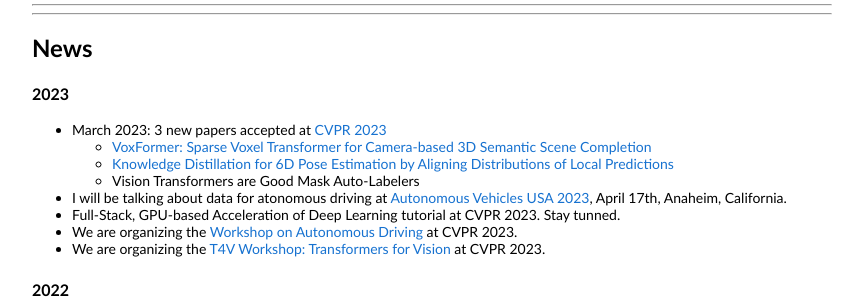
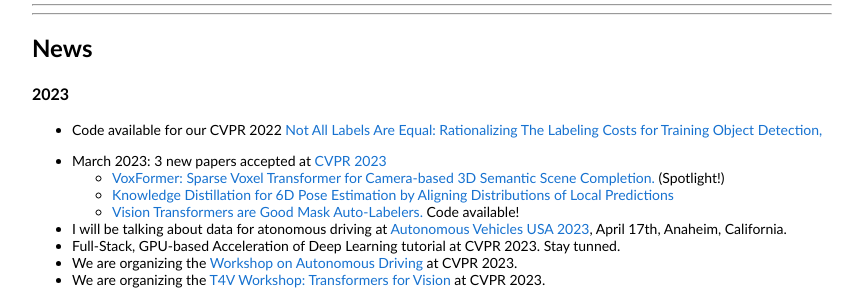
Before and after one commit to alvarezlopezjosem/alvarezlopezjosem.github.io, a plain HTML site: page index.html in a window 1280 px wide. Shown: the part 421-724 px from the top of the page, without its empty margins (208-1071 px from the left). Drawn offline with Linux system fonts and the light colour scheme.

Commit message:
march 2023

```diff
--- a/index.html
+++ b/index.html
@@ -64,10 +64,13 @@
 				<h2><font size="+2">News</font> </h2>
 				<h2><font size="+0">2023</font> </h2>
 				<ul>
+					<li> Code available for our CVPR 2022 <a href="https://github.com/NVlabs/AL-SSL" target="_blank">Not All Labels Are Equal: Rationalizing The Labeling Costs for Training Object Detection,</a> </li>
+				</ul>
+				<ul>
 					<li>March 2023: 3 new papers accepted at <a href="https://cvpr2023.thecvf.com/" target="_blank">CVPR 2023</a> </li>
-					<ul><li> <a href="https://github.com/NVlabs/VoxFormer" target="_blank">VoxFormer: Sparse Voxel Transformer for Camera-based 3D Semantic Scene Completion</a></li>
+					<ul><li> <a href="https://github.com/NVlabs/VoxFormer" target="_blank">VoxFormer: Sparse Voxel Transformer for Camera-based 3D Semantic Scene Completion.</a> (Spotlight!)</li>
 						<li> <a href="https://arxiv.org/abs/2205.14971" target="_blank">Knowledge Distillation for 6D Pose Estimation by Aligning Distributions of Local Predictions</a></li>
-						<li> Vision Transformers are Good Mask Auto-Labelers</a></li>
+						<li> <a href="https://github.com/NVlabs/mask-auto-labeler" target="_blank">Vision Transformers are Good Mask Auto-Labelers.</a> Code available!</li>
 					</ul>
 					<li>I will be talking about data for atonomous driving at <a href="https://www.autonomous-vehicles-conference.com/" target="_blank">Autonomous Vehicles USA 2023</a>, April 17th, Anaheim, California.</li>
 					<li>Full-Stack, GPU-based Acceleration of Deep Learning tutorial at CVPR 2023. Stay tunned.</li>
```
